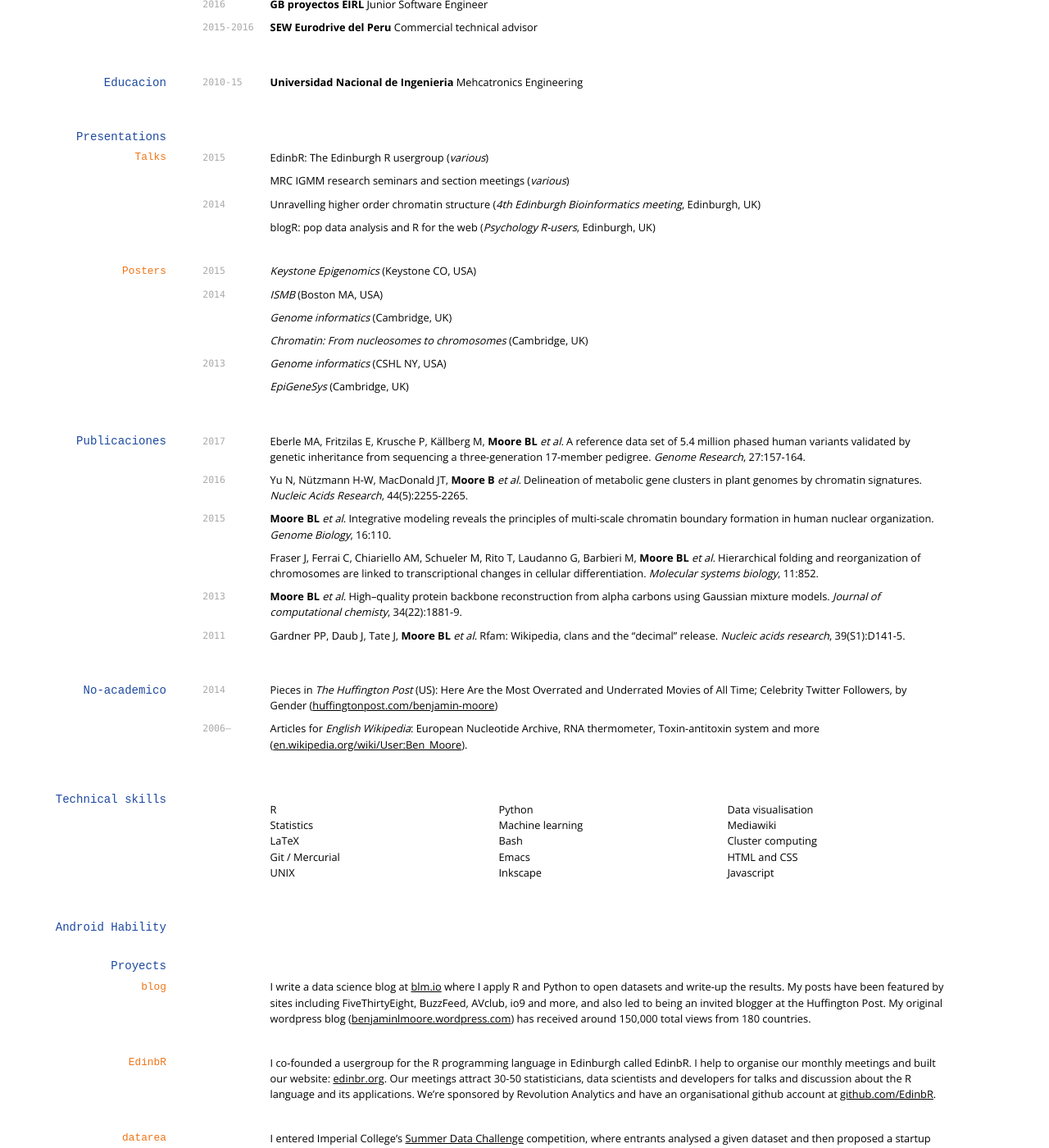
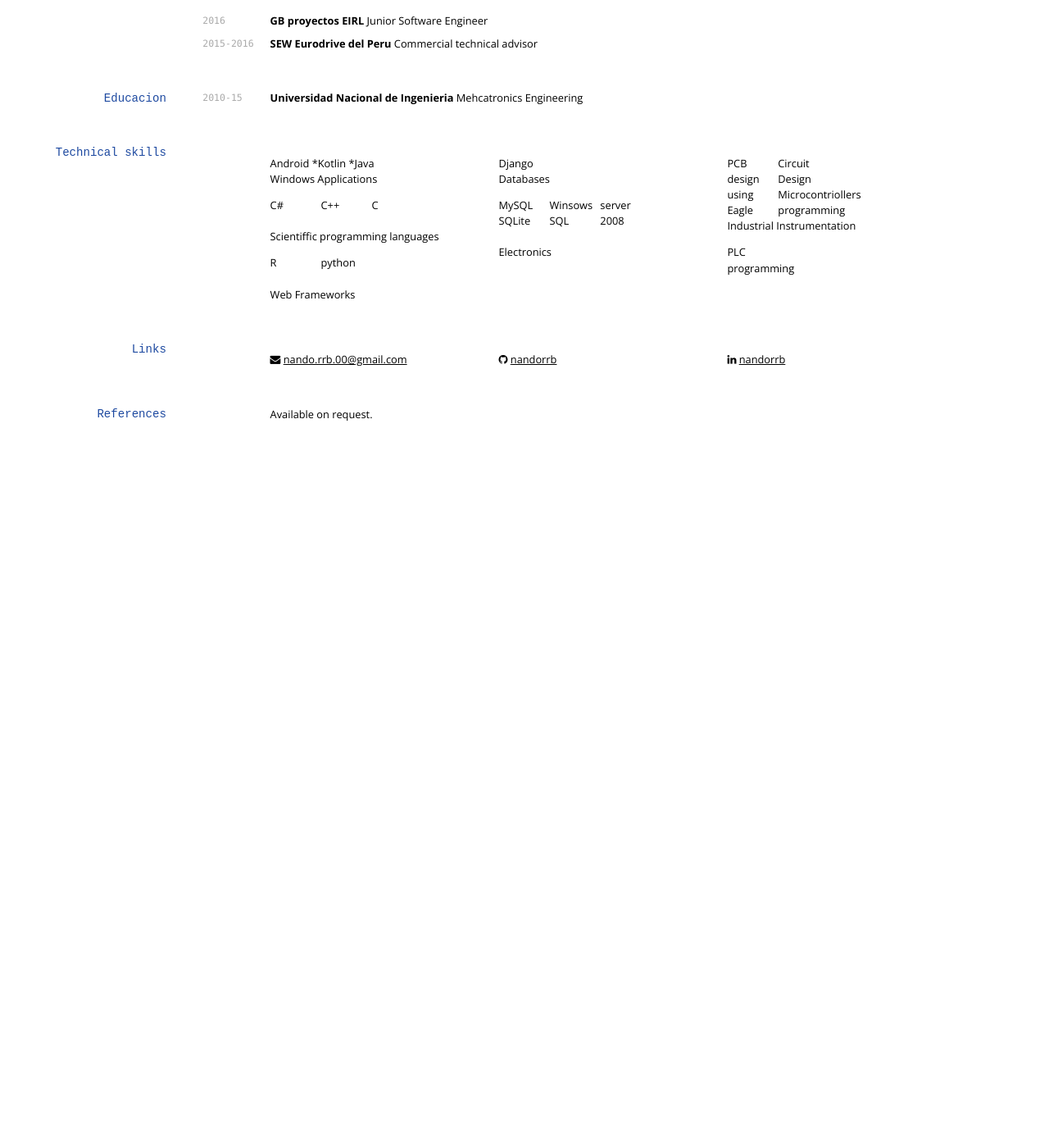
Before and after one commit to nandorrb/about, a Jekyll site: the page built from index.md, in a window 1280 px wide and 1400 px high, scrolled down 396 px. Shown: the whole window at 82% size. Built offline with Jekyll 4.4.1, drawn with Linux system fonts in a browser that asks for light colours; nearby versions of some CDN libraries; after the commit the page ends 1026 px from its top, so only the background shows below that; some of the changed text lies outside the part shown.

Commit message:
Create index.md

```diff
--- a/index.md
+++ b/index.md
@@ -22,7 +22,7 @@ At this time Iv'e created two tech companies.
 
 `2016-2017`
 __Instituto Pacifico SAC__ Semi-Senior mobile Software Engineer
-* aaaaa
+* Android/IOS [application developing using kotlin, on Android Studio](mecatronica.pe/desarrollo_de_aplicaciones)
 
 `2016`
 __GB proyectos EIRL__ Junior Software Engineer
@@ -36,121 +36,31 @@ __SEW Eurodrive del Peru__ Commercial technical advisor
 __Universidad Nacional de Ingenieria__ Mehcatronics Engineering
 
 
-## Presentations
-
-
-
-### Talks
-
-`2015`
-EdinbR: The Edinburgh R usergroup (_various_)
-
-MRC IGMM research seminars and section meetings (_various_)
-
-`2014`
-Unravelling higher order chromatin structure (_4<sup>th</sup> Edinburgh Bioinformatics meeting_, Edinburgh, UK)
-
-blogR: pop data analysis and R for the web (_Psychology R-users_, Edinburgh, UK)
-
-### Posters
-
-`2015`
-_Keystone Epigenomics_ (Keystone CO, USA)
-
-`2014`
-_ISMB_ (Boston MA, USA)
-
-_Genome informatics_ (Cambridge, UK)
-
-_Chromatin: From nucleosomes to chromosomes_ (Cambridge, UK)
-
-`2013`
-_Genome informatics_ (CSHL NY, USA)
-
-_EpiGeneSys_ (Cambridge, UK)
-
-
-## Publicaciones
-
-<!-- ### Journals -->
-`2017`
-Eberle MA, Fritzilas E, Krusche P, Källberg M, __Moore BL__ _et al._ A reference data set of 5.4 million phased human variants validated by genetic inheritance from sequencing a three-generation 17-member pedigree. _Genome Research_, 27:157-164.
-
-`2016`
-Yu N, Nützmann H-W, MacDonald JT, __Moore B__ _et al._ Delineation of metabolic gene clusters in plant genomes by chromatin signatures. _Nucleic Acids Research_, 44(5):2255-2265.
-
-`2015`
-__Moore BL__ _et al._ Integrative modeling reveals the principles of multi-scale chromatin boundary formation in human nuclear organization. _Genome Biology_, 16:110.
-
-Fraser J, Ferrai C, Chiariello AM, Schueler M, Rito T, Laudanno G, Barbieri M, __Moore BL__ _et al._ Hierarchical folding and reorganization of chromosomes are linked to transcriptional changes in cellular differentiation. _Molecular systems biology_, 11:852.
-
-`2013`
-__Moore BL__ _et al._ High–quality protein backbone reconstruction from alpha carbons using Gaussian mixture models. _Journal of computational chemisty_, 34(22):1881-9.
-
-`2011`
-Gardner PP, Daub J, Tate J, __Moore BL__ _et al._ Rfam: Wikipedia, clans and the “decimal” release. _Nucleic acids research_, 39(S1):D141-5.
-
-## No-academico
-
-`2014` Pieces in _The Huffington Post_ (US): Here Are the Most Overrated and Underrated Movies of All Time; Celebrity Twitter Followers, by Gender ([huffingtonpost.com/benjamin-moore](http://www.huffingtonpost.com/benjamin-moore/))
-
-`2006–` Articles for _English Wikipedia_: European Nucleotide Archive, RNA thermometer, Toxin-antitoxin system and more ([en.wikipedia.org/wiki/User:Ben_Moore](https://en.wikipedia.org/wiki/User:Ben_Moore)).
-
 ## Technical skills
 
-* R
-* Statistics
-* LaTeX
-* Git / Mercurial
-* UNIX
-* Python
-* Machine learning
-* Bash
-* Emacs
-* Inkscape
-* Data visualisation
-* Mediawiki
-* Cluster computing
-* HTML and CSS
-* Javascript
-
-## Android Hability
-
-
-## Proyects
-
-### blog
-
-I write a data science blog at [blm.io](http://blm.io) where I apply R and Python to open datasets and write-up the results. My posts have been featured by sites including FiveThirtyEight, BuzzFeed, AVclub, io9 and more, and also led to being an invited blogger at the Huffington Post. My original wordpress blog ([benjaminlmoore.wordpress.com](http://benjaminlmoore.wordpress.com)) has received around 150,000 total views from 180 countries.
-
-### EdinbR
-I co-founded a usergroup for the R programming language in Edinburgh called EdinbR. I help to organise our monthly meetings and built our website: [edinbr.org](http://edinbr.org). Our meetings attract 30-50 statisticians, data scientists and developers for talks and discussion about the R language and its applications. We're sponsored by Revolution Analytics and have an organisational github account at [github.com/EdinbR](https://github.com/EdinbR).
-
-### datarea
-
-I entered Imperial College's [Summer Data Challenge](https://www.imperial.ac.uk/data-science/education/summer-data-challenge/) competition, where entrants analysed a given dataset and then proposed a startup idea based on their results. I developed a modelling technique to select housing areas for investment and was awarded third place: £2,000 and startup support from Imperial Create Lab. My entry can be seen at [blm.io/datarea](http://blm.io/datarea) and the code is shared on my github account.
-
-## Awards
-
-MRC Capacity building scholarship (PhD fees + enhanced stipend)
-
-MRC Full postgraduate scholarship (MSc fees + stipend)
-
-ISCB computational biology Wikipedia competition 2013 ([doi:10.1371/journal.pcbi.1003242](http://dx.doi.org/10.1371/journal.pcbi.1003242); 2nd place)
-
-Imperial Create Lab's "Summer data challenge" ([summerdatachallenge.com](http://summerdatachallenge.com); 3rd place)
-
-Individual engagement grant from the Wikimedia Foundation to attend ISMB 2014
-
-Training accreditation for Wikimedia UK, the national chapter of the Wikimedia Foundation
-
-Front cover design selected for J. Comp. Chem. (34:22) ([doi:10.1002/jcc.23388](http://dx.doi.org/10.1002/jcc.23388))
-
-## Placements
-
-`2010-11`
-__Wellcome Trust Sanger Institute__ (_Cambridge, UK_)
-Worked for two summers on the Rfam database ([rfam.xfam.org](http://rfam.xfam.org)) in the Bateman group
+* Android
+  *Kotlin
+  *Java
+* Windows Applications
+  * C#
+  * C++
+  * C
+* Scientiffic programming languages
+  * R
+  * python
+* Web Frameworks
+  * Django
+* Databases
+  * MySQL
+  * SQLite
+  * Winsows SQL server 2008
+* Electronics
+  * PCB design using Eagle
+  * Circuit Design
+  * Microcontriollers programming
+* Industrial Instrumentation
+  * PLC programming
+  *
 
 
 ## Links
```
